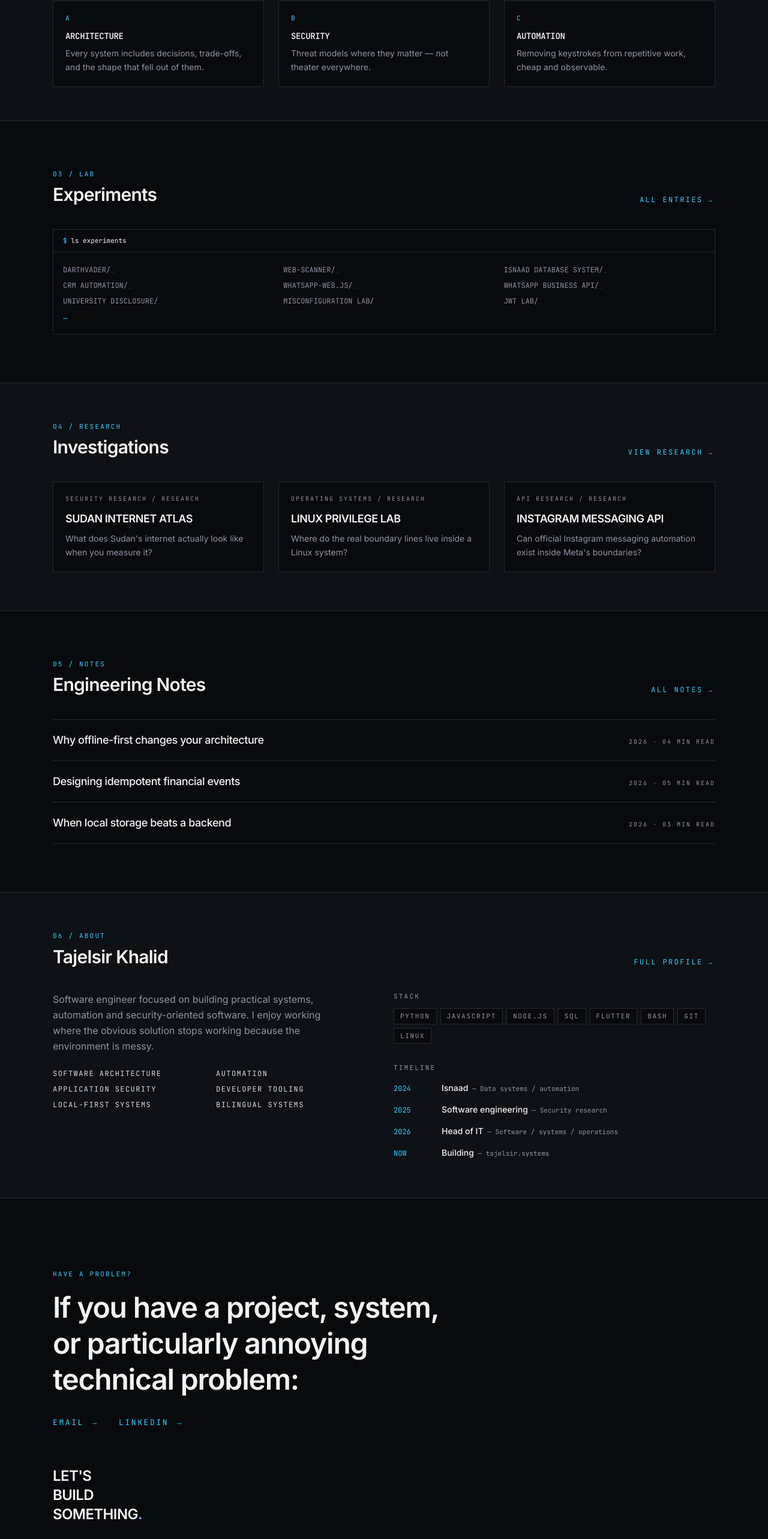
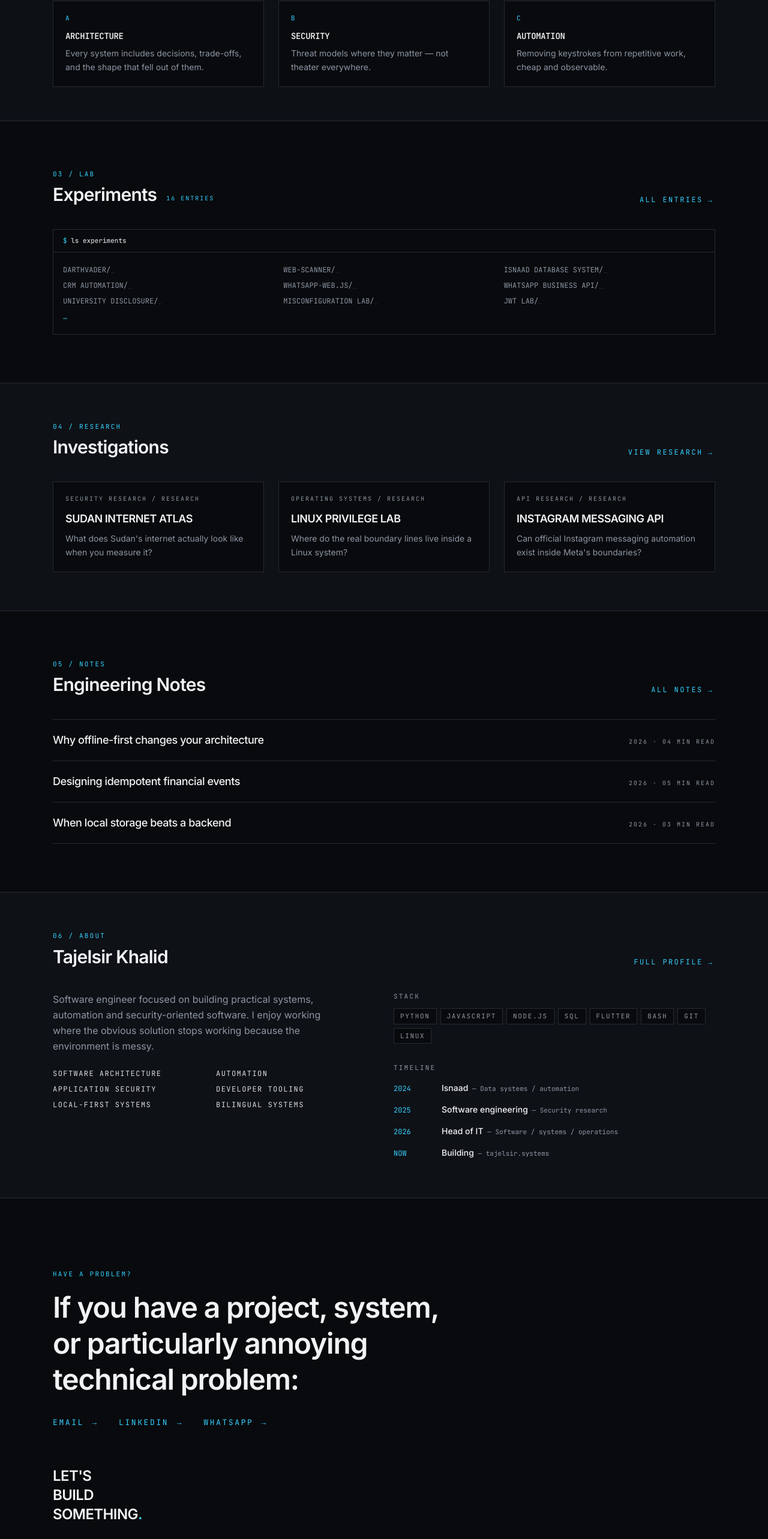
Before and after one commit to Raztaj/portifolio, a Next.js app: page /about in a window 1280 px wide. Shown: the part 1900-4466 px from the top of the page at 60% size. Built offline with nearby package versions, Linux system fonts and the light colour scheme.

Commit message:
site: work-page case-study CTAs (email+WhatsApp), home WhatsApp contact, lab stat, favicon/OG/robots/sitemap/JSON-LD, README, de-translate AR prose

```diff
--- a/app/[lang]/layout.tsx
+++ b/app/[lang]/layout.tsx
@@ -43,6 +43,20 @@ export async function generateMetadata({
       siteName: "TAJELSIR / SYSTEMS",
       locale: locale === "ar" ? "ar_AR" : "en_US",
       type: "website",
+      images: [
+        {
+          url: "/social-og.png",
+          width: 1080,
+          height: 1080,
+          alt: "TAJELSIR / SYSTEMS — software for real-world constraints",
+        },
+      ],
+    },
+    twitter: {
+      card: "summary_large_image",
+      title: "TAJELSIR / SYSTEMS",
+      description: dict.metadata.ogDescription,
+      images: ["/social-og.png"],
     },
   };
 }
@@ -57,6 +71,7 @@ export default async function RootLayout({
   const { lang = "en" } = (await params) ?? {};
   const locale: Locale = isLocale(lang) ? lang : "en";
   const dir = getLocaleDir(locale);
+  const layoutDict = getDictionary(locale);
   return (
     <html
       lang={locale}
@@ -66,6 +81,22 @@ export default async function RootLayout({
     >
       <body className="bg-bg text-fg font-sans">
         <Cursor />
+        <script
+          type="application/ld+json"
+          dangerouslySetInnerHTML={{
+            __html: JSON.stringify({
+              "@context": "https://schema.org",
+              "@type": "Person",
+              name: "Tajelsir Khalid",
+              url: "https://portifolio-pink-gamma.vercel.app",
+              jobTitle: "Software Engineer",
+              description:
+                layoutDict.metadata.description,
+              email: "mailto:tsgo132@gmail.com",
+              knowsAbout: ["Software engineering", "Automation", "Application security"],
+            }),
+          }}
+        />
         {children}
       </body>
     </html>
--- a/app/[lang]/page.tsx
+++ b/app/[lang]/page.tsx
@@ -25,6 +25,7 @@ export default async function Home({
   const contactHrefs = [
     { label: dict.home.contactLinks[0], href: `mailto:${site.email}` },
     { label: dict.home.contactLinks[1], href: site.linkedin },
+    { label: dict.home.contactLinks[2], href: site.waLink },
   ];
 
   return (
@@ -163,8 +164,13 @@ export default async function Home({
 
       <section className="scroll-mt-16">
         <div className="mx-auto max-w-6xl px-4 py-16 sm:px-6 sm:py-20">
-          <div className="mb-10 flex items-end justify-between">
-            <SectionHeading index={dict.home.labIndex} title={dict.home.labTitle} />
+          <div className="mb-10 flex flex-wrap items-end justify-between gap-3">
+            <div className="flex items-end gap-4">
+              <SectionHeading index={dict.home.labIndex} title={dict.home.labTitle} />
+              <span className="mb-1 font-mono text-[10px] uppercase tracking-[0.2em] text-accent">
+                {dict.home.expCount}
+              </span>
+            </div>
             <ArrowLink href={localizeHref(locale, "/lab")}>{dict.home.allEntries}</ArrowLink>
           </div>
 
--- a/app/[lang]/work/[slug]/page.tsx
+++ b/app/[lang]/work/[slug]/page.tsx
@@ -6,6 +6,7 @@ import type { Locale } from "@/lib/i18n";
 import { isLocale, getDictionary } from "@/lib/i18n";
 import { getProjectBySlug, getProjects, localizeHref } from "@/lib/content/locale";
 import type { MediaImage } from "@/lib/content/types";
+import { site } from "@/lib/site";
 import Nav from "@/components/nav";
 import Footer from "@/components/footer";
 import PageHeader from "@/components/page-header";
@@ -466,6 +467,36 @@ export default async function WorkPage({
         </section>
       </div>
 
+      <div className="mx-auto max-w-6xl px-4 sm:px-6">
+        <section className="border-y border-line bg-surface py-12 sm:py-16">
+          <div className="grid gap-6 lg:grid-cols-2 lg:items-center">
+            <div>
+              <MonoLabel>{dict.work.cta.title}</MonoLabel>
+              <p className="mt-4 max-w-md text-base leading-relaxed text-muted">
+                {dict.work.cta.body}
+              </p>
+            </div>
+            <div className="flex flex-wrap gap-3 lg:justify-end">
+              <a
+                href={`mailto:${site.email}`}
+                className="group inline-flex items-center gap-2 border border-accent bg-accent px-4 py-2.5 font-mono text-[12px] uppercase tracking-[0.2em] text-bg transition-colors hover:bg-transparent hover:text-accent"
+              >
+                {dict.work.cta.email}
+                <span className="transition-transform group-hover:-translate-y-0.5">→</span>
+              </a>
+              <a
+                href={site.waLink}
+                target="_blank"
+                rel="noopener noreferrer"
+                className="group inline-flex items-center gap-2 border border-line bg-surface-2 px-4 py-2.5 font-mono text-[12px] uppercase tracking-[0.2em] text-fg transition-colors hover:border-accent hover:text-accent"
+              >
+                {dict.work.cta.whatsapp} ↗
+              </a>
+            </div>
+          </div>
+        </section>
+      </div>
+
       <div className="mx-auto max-w-6xl px-4 pb-24 sm:px-6">
         <div className="flex flex-col gap-3 border-t border-line pt-6 sm:flex-row sm:justify-between">
           <Link
--- /dev/null
+++ b/app/robots.ts
@@ -0,0 +1,15 @@
+import type { MetadataRoute } from "next";
+
+const base = "https://portifolio-pink-gamma.vercel.app";
+
+export const dynamic = "force-static";
+
+export default function robots(): MetadataRoute.Robots {
+  return {
+    rules: {
+      userAgent: "*",
+      allow: "/",
+    },
+    sitemap: `${base}/sitemap.xml`,
+  };
+}
--- /dev/null
+++ b/app/sitemap.ts
@@ -0,0 +1,57 @@
+import type { MetadataRoute } from "next";
+import { getProjects, getLabEntries, getNotes } from "@/lib/content/locale";
+
+const base = "https://portifolio-pink-gamma.vercel.app";
+
+export const dynamic = "force-static";
+
+const locales: ("en" | "ar")[] = ["en", "ar"];
+
+export default function sitemap(): MetadataRoute.Sitemap {
+  const entries: MetadataRoute.Sitemap = [];
+
+  const topLevel = ["", "/lab", "/notes", "/research", "/about"];
+  for (const locale of locales) {
+    for (const path of topLevel) {
+      entries.push({
+        url: `${base}/${locale}${path}`,
+        lastModified: new Date(),
+        changeFrequency: "monthly",
+        priority: path === "" ? 1 : 0.8,
+      });
+    }
+  }
+
+  for (const locale of locales) {
+    const projects = getProjects(locale);
+    const labs = getLabEntries(locale);
+    const notes = getNotes(locale);
+
+    for (const p of projects) {
+      entries.push({
+        url: `${base}/${locale}/work/${p.slug}`,
+        lastModified: new Date(),
+        changeFrequency: "yearly",
+        priority: 0.9,
+      });
+    }
+    for (const l of labs) {
+      entries.push({
+        url: `${base}/${locale}/lab/${l.slug}`,
+        lastModified: new Date(),
+        changeFrequency: "yearly",
+        priority: 0.6,
+      });
+    }
+    for (const n of notes) {
+      entries.push({
+        url: `${base}/${locale}/notes/${n.slug}`,
+        lastModified: new Date(),
+        changeFrequency: "monthly",
+        priority: 0.7,
+      });
+    }
+  }
+
+  return entries;
+}
--- a/lib/i18n/ar.ts
+++ b/lib/i18n/ar.ts
@@ -67,6 +67,7 @@ export const dictionaryAr: Dictionary = {
     ],
     labIndex: "03 / التجارب",
     labTitle: "تجارب",
+    expCount: "16 تجربة",
     allEntries: "كل المدخلات",
     labCmd: "ls experiments",
     researchIndex: "04 / أبحاث",
@@ -108,7 +109,7 @@ export const dictionaryAr: Dictionary = {
     ],
     contactEyebrow: "عندك مشكلة؟",
     contactText: "عندك مشروع أو نظام أو مشكلة تقنية ما انحلَّت؟",
-    contactLinks: ["بريد", "LINKEDIN"],
+    contactLinks: ["بريد", "LINKEDIN", "WHATSAPP"],
     letsBuild: ["لنبنِ", "شيئًا", "معًا"],
   },
 
@@ -133,6 +134,12 @@ export const dictionaryAr: Dictionary = {
     assumption: "الافتراض",
     failed: "ما انهار",
     fix: "الإصلاح",
+    cta: {
+      title: "تحتاج شيئًا مثل هذا؟",
+      body: "نظام يليق بواقعك — يُبنى كي يعيش تحت أزماته: محلي أولًا، عربي أولًا، وبميزانية رشيقة.",
+      email: "راسلني",
+      whatsapp: "واتساب",
+    },
   },
 
   lab: {
--- a/lib/i18n/dict.ts
+++ b/lib/i18n/dict.ts
@@ -65,6 +65,7 @@ export const dictionaryEn = {
     ],
     labIndex: "03 / LAB",
     labTitle: "Experiments",
+    expCount: "16 ENTRIES",
     allEntries: "ALL ENTRIES",
     labCmd: "ls experiments",
     researchIndex: "04 / RESEARCH",
@@ -108,7 +109,7 @@ export const dictionaryEn = {
     contactEyebrow: "HAVE A PROBLEM?",
     contactText:
       "If you have a project, system, or particularly annoying technical problem:",
-    contactLinks: ["EMAIL", "LINKEDIN"],
+    contactLinks: ["EMAIL", "LINKEDIN", "WHATSAPP"],
     letsBuild: ["LET'S", "BUILD", "SOMETHING"],
   },
 
@@ -132,6 +133,12 @@ export const dictionaryEn = {
     assumption: "assumption",
     failed: "that failed",
     fix: "the fix",
+    cta: {
+      title: "NEED SOMETHING LIKE THIS?",
+      body: "A system built for your reality — made to survive contact with it. Local-first, Arabic-first, low-budget.",
+      email: "EMAIL ME",
+      whatsapp: "WHATSAPP",
+    },
   },
 
   lab: {
--- a/lib/site.ts
+++ b/lib/site.ts
@@ -9,6 +9,8 @@ export const site = {
   linkedin:
     "https://www.linkedin.com/in/tajelsir-khalid-%D8%AA%D8%A7%D8%AC-%D8%A7%D9%84%D8%B3%D8%B1-%D8%AE%D8%A7%D9%84%D8%AF-4aba312b1/",
   linkedinHandle: "tajelsir-khalid",
+  whatsapp: "249101062021",
+  waLink: "https://wa.me/249101062021",
   location: "Khartoum, Sudan",
   city: "Khartoum",
   country: "Sudan",
```
Also changed, not shown: lib/content/ar.ts (+22 -22 lines), app/icon.svg (added), 1 other file (tests, documents, lock files or other folders).
